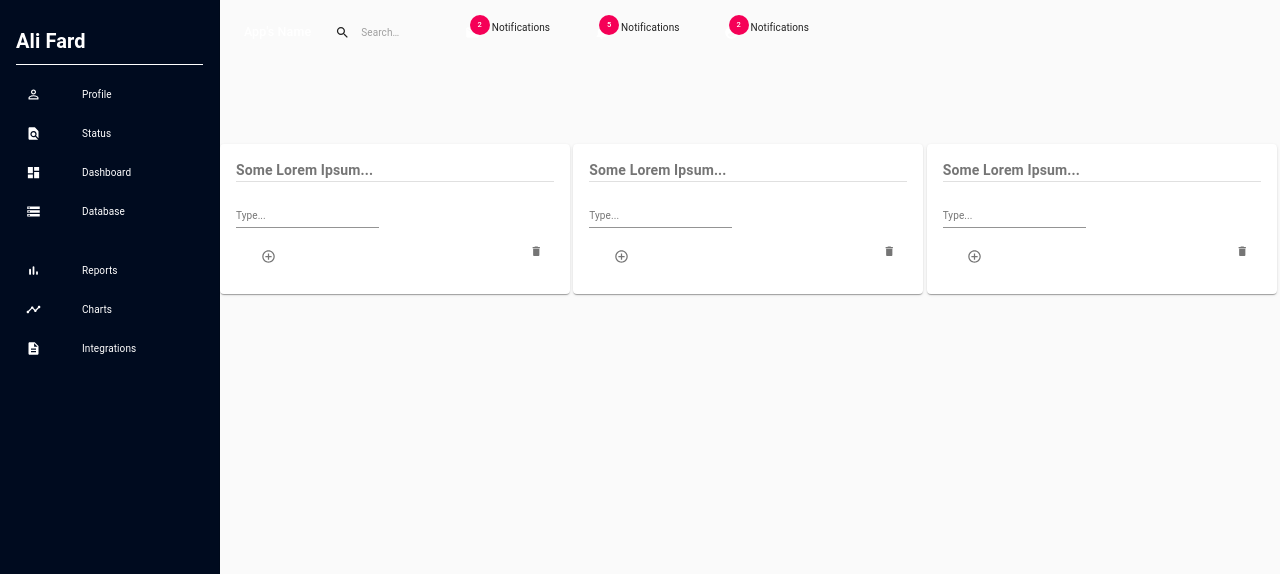
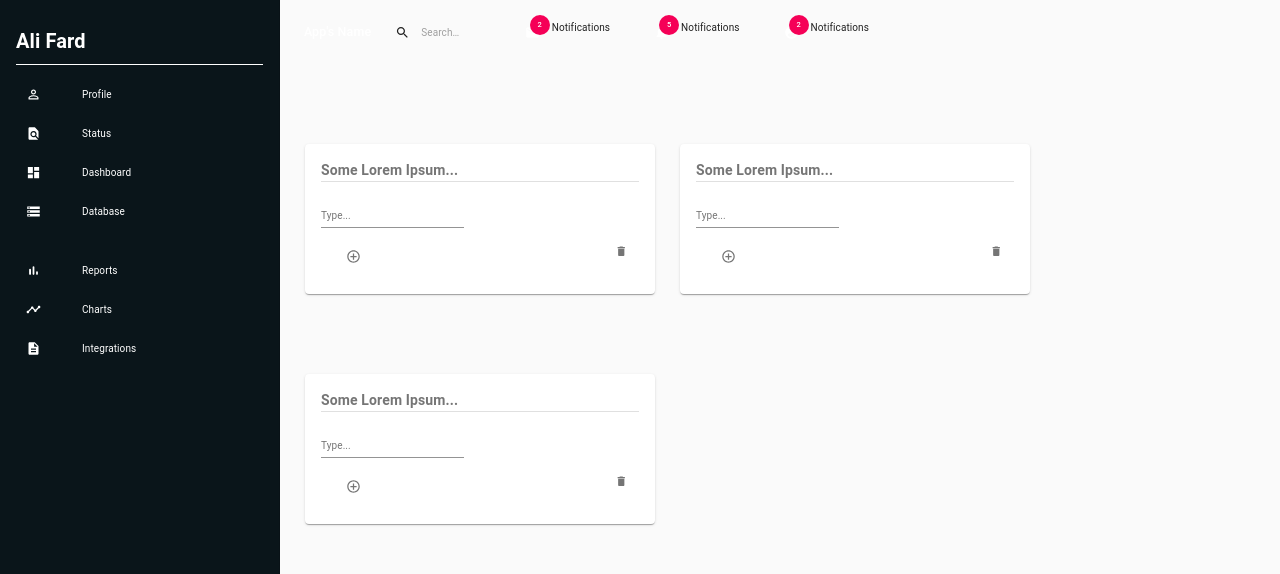
Before and after one commit to Magicianred/grid-test-material-ui, a React (Create React App) app in the folder grid-test-material-ui/: page / in a window 1280 px wide. Shown: the top 574 px of the page. Built offline with nearby package versions, Linux system fonts and the light colour scheme.

Commit message:
Update App.js

```diff
--- a/grid-test-material-ui/src/containers/App.js
+++ b/grid-test-material-ui/src/containers/App.js
@@ -38,7 +38,7 @@ import Badge from "@material-ui/core/Badge";
 import MenuItem from "@material-ui/core/MenuItem";
 
 // --------------------------------------------------------------------
-const drawerWidth = 220;
+const drawerWidth = 280;
 
 const useStyles = makeStyles((theme) => ({
   root: {
@@ -67,7 +67,7 @@ const useStyles = makeStyles((theme) => ({
   toolbar: theme.mixins.toolbar,
   drawerPaper: {
     width: drawerWidth,
-    backgroundColor: "#000b1f",
+    backgroundColor: "#0a151a",
     opacity: "1",
   },
   toolbarTitle: {
@@ -85,11 +85,18 @@ const useStyles = makeStyles((theme) => ({
     width: "350px",
     backgroundColor: "#fff",
     height: "150px",
+    marginLeft: "25px",
   },
   cardTitle: {
     fontSize: 14,
     fontWeight: "bold",
     color: "rgba(0, 0, 0, 0.54)",
+  },
+  cardHolder: {
+    display: "flex",
+    flexDirection: "row",
+    flexWrap:"wrap",
+    margin: "auto",
   },
   form: {
     marginTop: "5px",
@@ -285,10 +292,7 @@ function App(props) {
               />
             </div>
             <MenuItem>
-              <IconButton
-                aria-label="show 2 new notifications"
-                color="inherit"
-              >
+              <IconButton aria-label="show 2 new notifications" color="inherit">
                 <Badge badgeContent={2} color="secondary">
                   <MailIcon style={{ color: "#fff" }} />
                 </Badge>
@@ -307,10 +311,7 @@ function App(props) {
               <p>Notifications</p>
             </MenuItem>
             <MenuItem>
-              <IconButton
-                aria-label="show 2 new notifications"
-                color="inherit"
-              >
+              <IconButton aria-label="show 2 new notifications" color="inherit">
                 <Badge badgeContent={2} color="secondary">
                   <AccountCircle style={{ color: "#fff" }} />
                 </Badge>
@@ -319,7 +320,7 @@ function App(props) {
             </MenuItem>
           </Toolbar>
         </Grid>
-        <Grid item xs={4}>
+        <div className={classes.cardHolder}>
           <Card className={classes.card}>
             <CardContent>
               <Typography className={classes.cardTitle}>
@@ -341,8 +342,6 @@ function App(props) {
               </Typography>
             </CardContent>
           </Card>
-        </Grid>
-        <Grid item xs={4}>
           <Card className={classes.card}>
             <CardContent>
               <Typography className={classes.cardTitle}>
@@ -364,8 +363,6 @@ function App(props) {
               </Typography>
             </CardContent>
           </Card>
-        </Grid>
-        <Grid item xs={4}>
           <Card className={classes.card}>
             <CardContent>
               <Typography className={classes.cardTitle}>
@@ -387,7 +384,7 @@ function App(props) {
               </Typography>
             </CardContent>
           </Card>
-        </Grid>
+        </div>
       </Grid>
     </div>
   );
```
